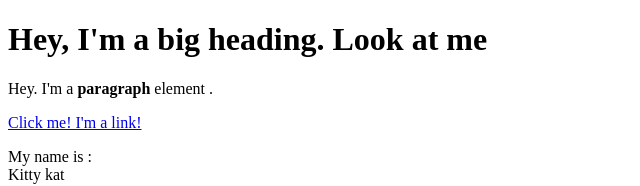
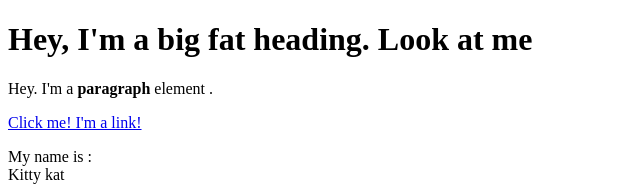
Before and after one commit to yourboycat/cartoon-hero, a plain HTML site: page test.html in a window 1280 px wide. Shown: the top 186 px of the page, without its empty margins (0-640 px from the left). Drawn offline with Linux system fonts and the light colour scheme.

Commit message:
added fat to heading name

```diff
--- a/test.html
+++ b/test.html
@@ -4,7 +4,7 @@
 	<title>Test page</title>
 </head>
 <body>
-	<h1> Hey, I'm a big heading. Look at me</h1>
+	<h1> Hey, I'm a big fat heading. Look at me</h1>
 	<p>Hey. I'm a <b>paragraph</b> element . </p>
 	<a href="https://google.com"target="_blank"title="Lets go to google">Click me! I'm a link!</a>
 	<p>My name is : <br>
```
